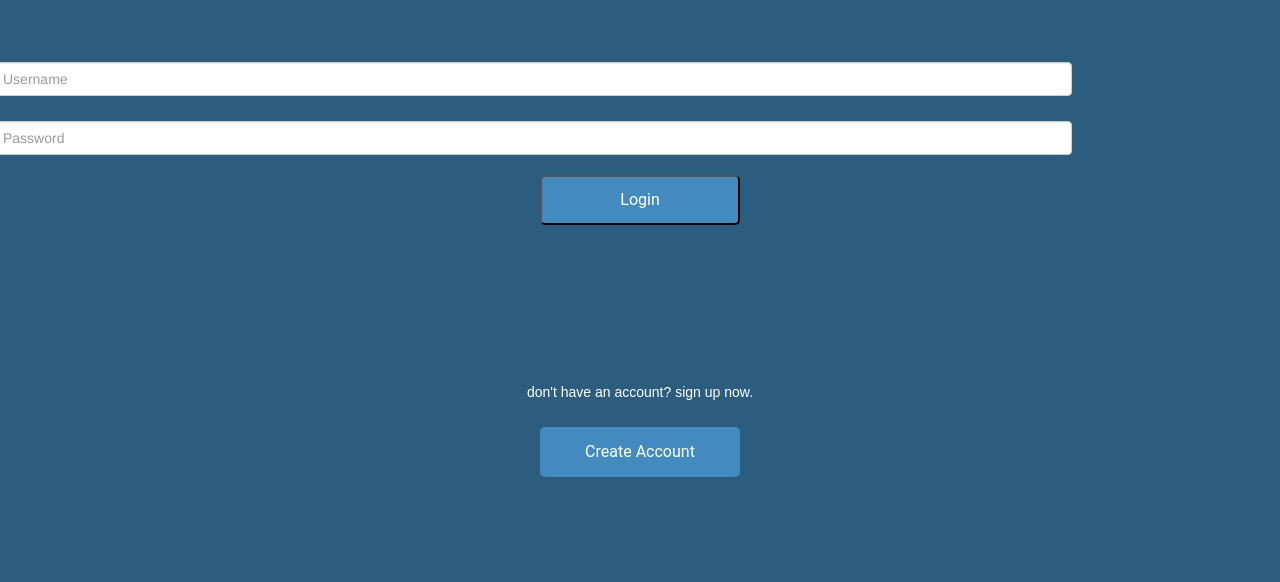
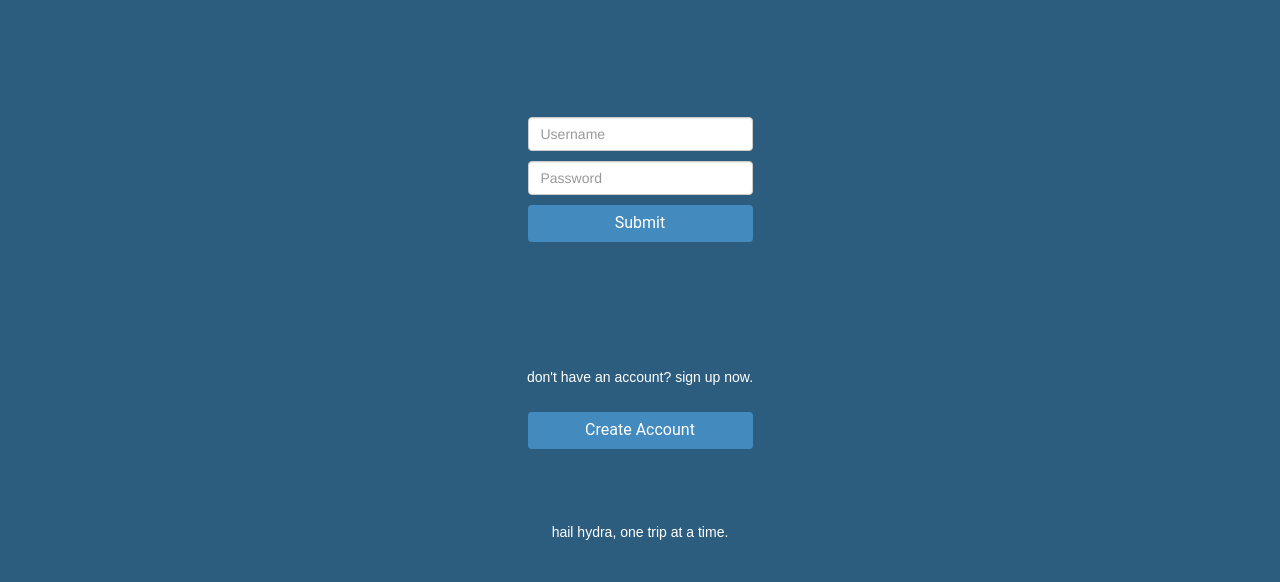
Before and after one commit to hydra-reactor/hydra-reactor, a website: page client/index.html at #/login in a window 1280 px wide. Shown: the part 218-800 px from the top of the page. Drawn offline with nearby package versions, Linux system fonts and the light colour scheme; some packages are replaced by stand-ins of ours; a web font is replaced by a local one.

Commit message:
Fixed all styling issues for login and signup pages and cleaned up styles.css file

```diff
--- a/client/login/login.html
+++ b/client/login/login.html
@@ -1,39 +1,22 @@
 <div ng-controller="loginController">
 
-  <form class="form-horizontal">
+  <form>
     <div class="form-group">
-      <label for="inputUsername" class="username-input"></label>
-      <div class="col-sm-10">
-        <input type="username" class="form-control" id="login-username" placeholder="Username">
-      </div>
+      <!-- <label for="exampleInputEmail1">Email address</label> -->
+      <input type="username" class="form-control" id="exampleUsername" placeholder="Username">
     </div>
     <div class="form-group">
-      <label for="inputPassword" class="password-input"></label>
-      <div class="col-sm-10">
-        <input type="password" class="form-control" id="inputPassword" placeholder="Password">
-      </div>
+      <!-- <label for="exampleInputPassword1">Password</label> -->
+      <input type="password" class="form-control" id="examplePassword" placeholder="Password">
     </div>
-    <!-- Remember Me button not used/implemented, but saved for later. -->
-    <!-- <div class="form-group">
-      <div class="col-sm-offset-2 col-sm-10">
-        <div class="checkbox"> -->
-          <!-- <label>
-            <input type="checkbox"> Remember me
-          </label> -->
-        <!-- </div>
-      </div>
-    </div> -->
-    <div class="form-group">
-      <div class="form-submit-button">
-        <button type="submit" class="btn-form">Login</button>
-      </div>
-    </div>
+    <button type="submit" class="btn">Submit</button>
   </form>
 
-  <div class="form-group2">don't have an account? sign up now.
-    <div>
+  <div class="signup-text">don't have an account? sign up now.
+    <div class="signup-link">
       <form method="link" action="#/signup">
-        <input type="submit" class="btn" value="Create Account">
+        <!-- <input type="submit" class="btn" value="Create Account"> -->
+        <button type="submit" class="btn signup-button">Create Account</button>
       </form>
     </div>
   </div>
--- a/client/styles.css
+++ b/client/styles.css
@@ -30,6 +30,7 @@ form {
   padding-bottom: 25px;
   text-align: center;
 }
+
 input {
   height: 50px;
   width: 200px;
@@ -59,7 +60,6 @@ input {
   height: 300px;
   border-style: solid;
   background-color: white;
-  display: inline-grid;
 }
 
 .cardHeader {
@@ -120,6 +120,7 @@ input {
   float: left;
   clear: left;
 }
+
 .userClick {
   width: 100%;
   text-align: center;
@@ -130,12 +131,15 @@ input {
   float: left;
   clear: left;
 }
+
 .cardStackRel {
   position: absolute;
 }
+
 .headerText {
   width: 100%;
 }
+
 .userButton {
   margin-top: 35px;
   margin-left: 35%;
@@ -144,6 +148,7 @@ input {
   height: 75px;
   background-size: cover;
 }
+
 .cardNav {
   font-size: 12px;
   position: absolute;
@@ -160,59 +165,64 @@ input {
   text-align: center;
 }
 
-.form-group {
+div.form-group {
   position: relative;
-  top: 100px;
+  top: 150px;
+  margin: 10px auto;
+  width: 225px;
 }
 
-.col-sm-10 {
-  padding: 5px;
+.btn {
+  position: relative;
+  top: 150px;
+  margin: 0px auto;
+  width: 225px;
+  background-color: #438bbf;
+  font-family: 'Roboto', sans-serif;
+  color: white;
+  font-size: 16px;
 }
 
-.form-group2 {
+div.signup-text {
+  position: relative;
+  text-align: center;
+  top: 250px;
   font-family: 'Aclonica', sans-serif;
   color: white;
-  text-align: center;
-  position: absolute;
-  margin-left: auto;
-  margin-right: auto;
-  left: 0;
-  right: 0;
-  top: 600px;
 }
 
-.col-sm-offset-2 {
-  font-family: 'Aclonica', sans-serif;
-  color: white;
+div.signup-link {
+  position: relative;
   text-align: center;
 }
 
-.btn {
-  background-color: #438bbf;
-  font-size: 16px;
-  font-family: 'Roboto', sans-serif;
-  color: white;
-  border-radius: 5px;
-  padding: 5px;
+.signup-button {
+  top: 0px;
 }
 
-.btn-form {
-  background-color: #438bbf;
-  font-size: 16px;
-  font-family: 'Roboto', sans-serif;
+div.login-text {
+  position: relative;
+  text-align: center;
+  top: 250px;
+  font-family: 'Aclonica', sans-serif;
   color: white;
-  width: 200px;
-  height: 50px;
-  border-radius: 5px;
-  padding: 5px;
 }
 
-.footer {
-  font-family: 'Aclonica', sans-serif;
-  color: white;
+div.login-link {
   position: relative;
+  text-align: center;
+}
+
+.login-button {
+  top: 0px;
+}
+
+div.footer {
+  position: absolute;
   text-align: center;
   width: 100%;
   height: 60px;
-  bottom: -600px;
+  bottom: 0;
+  font-family: 'Aclonica', sans-serif;
+  color: white;
 }
```
Also changed, not shown: client/signup/signup.html (+21 -31 lines).
